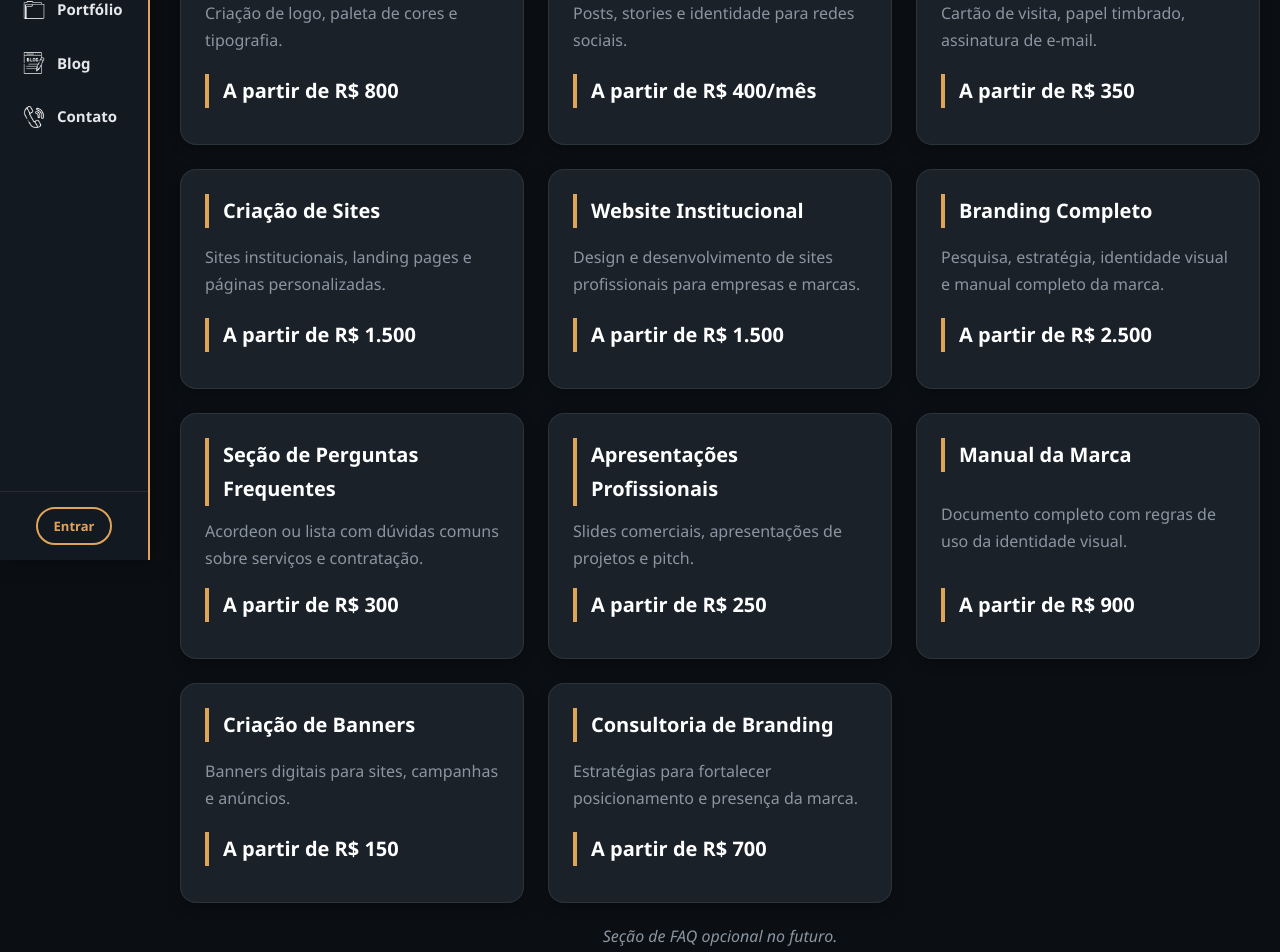
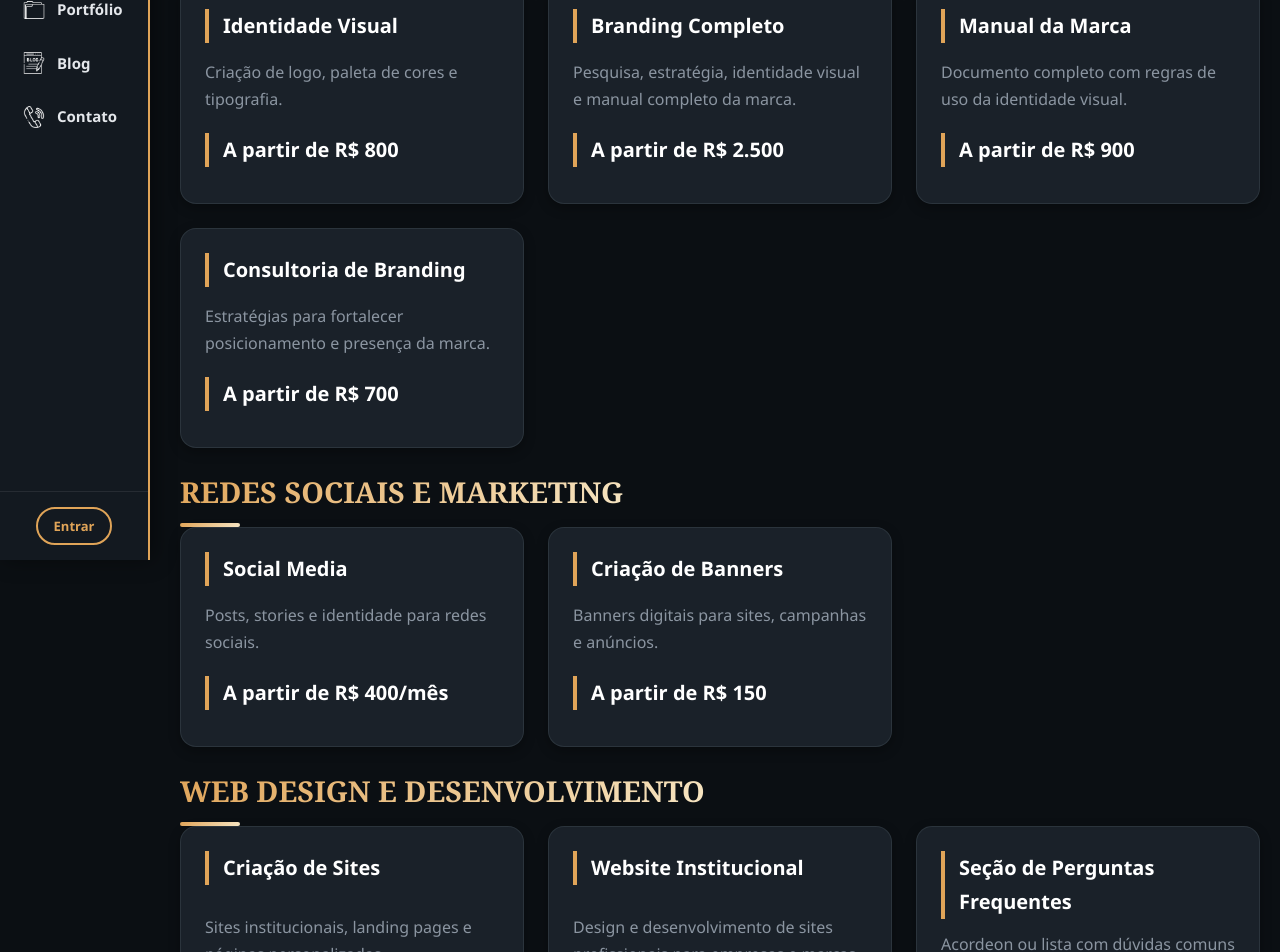
Before and after one commit to IsaqueA-B/Studio-Ambar, a React (Vite) app: page /servicos in a window 1280 px wide. Shown: the part 240-1192 px from the top of the page. Built offline with nearby package versions, Linux system fonts and the light colour scheme; a web font is replaced by a local one.

Commit message:
Cássio-Serviços-29/06/2026

```diff
--- a/src/pages/Servicos.jsx
+++ b/src/pages/Servicos.jsx
@@ -1,18 +1,84 @@
-import React from 'react';
+import React from "react";
 
-const servicosEstaticos = [
-   { nome: 'Identidade Visual', desc: 'Criação de logo, paleta de cores e tipografia.', valor: 'R$ 800' },
-    { nome: 'Social Media', desc: 'Posts, stories e identidade para redes sociais.', valor: 'R$ 400/mês' },
-    { nome: 'Papelaria Corporativa', desc: 'Cartão de visita, papel timbrado, assinatura de e-mail.', valor: 'R$ 350' },
-    { nome: 'Criação de Sites', desc: 'Sites institucionais, landing pages e páginas personalizadas.', valor: 'R$ 1.500' },
-    { nome: 'Website Institucional', desc: 'Design e desenvolvimento de sites profissionais para empresas e marcas.', valor: 'R$ 1.500' },
-    { nome: 'Branding Completo', desc: 'Pesquisa, estratégia, identidade visual e manual completo da marca.', valor: 'R$ 2.500' },
-    { nome: 'Seção de Perguntas Frequentes', desc: 'Acordeon ou lista com dúvidas comuns sobre serviços e contratação.', valor: 'R$ 300' },
-    { nome: 'Apresentações Profissionais', desc: 'Slides comerciais, apresentações de projetos e pitch.', valor: 'R$ 250' },
-    { nome: 'Manual da Marca', desc: 'Documento completo com regras de uso da identidade visual.', valor: 'R$ 900' },
-    { nome: 'Criação de Banners', desc: 'Banners digitais para sites, campanhas e anúncios.', valor: 'R$ 150' },
-    { nome: 'Consultoria de Branding', desc: 'Estratégias para fortalecer posicionamento e presença da marca.', valor: 'R$ 700' },
+const categoriasServicos = [
+  {
+    categoria: "Branding e Identidade",
+    servicos: [
+      {
+        nome: "Identidade Visual",
+        desc: "Criação de logo, paleta de cores e tipografia.",
+        valor: "R$ 800",
+      },
+      {
+        nome: "Branding Completo",
+        desc: "Pesquisa, estratégia, identidade visual e manual completo da marca.",
+        valor: "R$ 2.500",
+      },
+      {
+        nome: "Manual da Marca",
+        desc: "Documento completo com regras de uso da identidade visual.",
+        valor: "R$ 900",
+      },
+      {
+        nome: "Consultoria de Branding",
+        desc: "Estratégias para fortalecer posicionamento e presença da marca.",
+        valor: "R$ 700",
+      },
+    ],
+  },
 
+  {
+    categoria: "Redes Sociais e Marketing",
+    servicos: [
+      {
+        nome: "Social Media",
+        desc: "Posts, stories e identidade para redes sociais.",
+        valor: "R$ 400/mês",
+      },
+      {
+        nome: "Criação de Banners",
+        desc: "Banners digitais para sites, campanhas e anúncios.",
+        valor: "R$ 150",
+      },
+    ],
+  },
+
+  {
+    categoria: "Web Design e Desenvolvimento",
+    servicos: [
+      {
+        nome: "Criação de Sites",
+        desc: "Sites institucionais, landing pages e páginas personalizadas.",
+        valor: "R$ 1.500",
+      },
+      {
+        nome: "Website Institucional",
+        desc: "Design e desenvolvimento de sites profissionais para empresas e marcas.",
+        valor: "R$ 1.500",
+      },
+      {
+        nome: "Seção de Perguntas Frequentes",
+        desc: "Acordeon ou lista com dúvidas comuns sobre serviços e contratação.",
+        valor: "R$ 300",
+      },
+    ],
+  },
+
+  {
+    categoria: "Materiais Corporativos",
+    servicos: [
+      {
+        nome: "Papelaria Corporativa",
+        desc: "Cartão de visita, papel timbrado, assinatura de e-mail.",
+        valor: "R$ 350",
+      },
+      {
+        nome: "Apresentações Profissionais",
+        desc: "Slides comerciais, apresentações de projetos e pitch.",
+        valor: "R$ 250",
+      },
+    ],
+  },
 ];
 
 function Servicos() {
@@ -23,19 +89,25 @@ function Servicos() {
         <p>Soluções criativas para sua marca.</p>
       </section>
 
-            <div className="grid-3x3 mb-20">
-                {servicosEstaticos.map((servico, i) => (
+      {categoriasServicos.map((categoria, index) => (
+        <section key={index} className="mb-20">
+          <h2 className="mb-10">{categoria.categoria}</h2>
+
+          <div className="grid-3x3">
+            {categoria.servicos.map((servico, i) => (
               <div className="card" key={i}>
                 <h3>{servico.nome}</h3>
+
                 <p>{servico.desc}</p>
-                        <h3><strong>A partir de {servico.valor}</strong></h3>
+
+                <h3>
+                  <strong>A partir de {servico.valor}</strong>
+                </h3>
               </div>
             ))}
           </div>
-
-            <div className="text-center">
-                <p><em>Seção de FAQ opcional no futuro.</em></p>
-            </div>
+        </section>
+      ))}
     </main>
   );
 }
```
Lines whose indentation alone changed are shown as unchanged.
